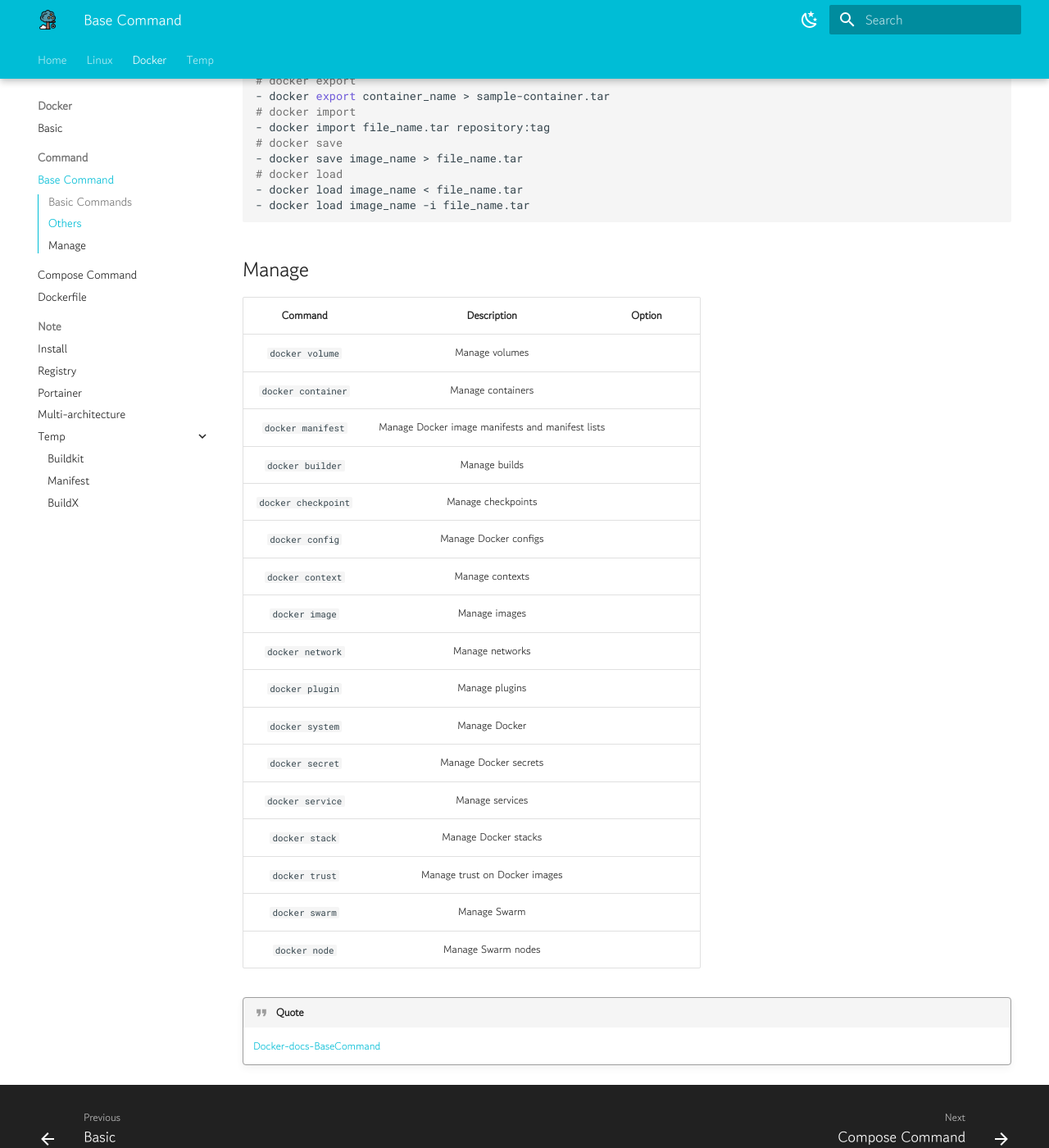
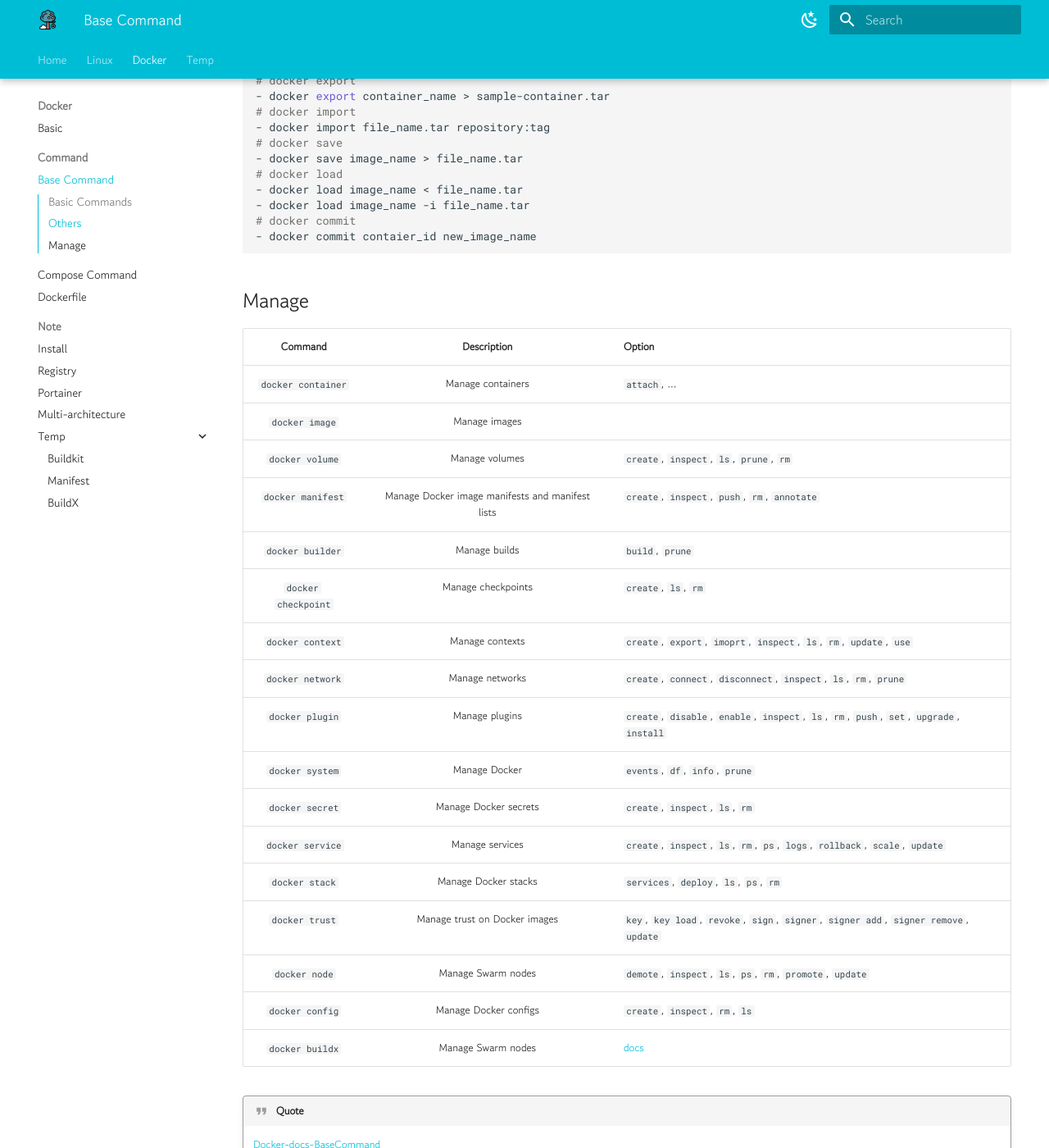
Before and after one commit to YSHeee/YSHeee.github.io, an MkDocs documentation site: the page built from docs/docker/command.md, in a window 1280 px wide and 1400 px high, scrolled down 2903 px. Shown: the whole window at 82% size. Built offline with MkDocs 1.6.1 and Material for MkDocs 9.7.7, drawn with Linux system fonts in a browser that asks for light colours; some of the changed text lies outside the part shown.

Commit message:
Modify,,,

````diff
--- a/docs/docker/command.md
+++ b/docs/docker/command.md
@@ -80,6 +80,8 @@
 # docker load
 - docker load image_name < file_name.tar
 - docker load image_name -i file_name.tar
+# docker commit
+- docker commit contaier_id new_image_name
 ```
 
 
@@ -87,23 +89,23 @@
 ## Manage
 |    Command    |    Description   |    Option    |
 | :-----------: | :-----------: | :-------------- |
-| `docker volume`     |Manage volumes |
-| `docker container`  |Manage containers |
-| `docker manifest`   |Manage Docker image manifests and manifest lists |
-| `docker builder`    |Manage builds |
-| `docker checkpoint` |Manage checkpoints |
-| `docker config`     |Manage Docker configs |
-| `docker context`    |Manage contexts |
+| `docker container`  |Manage containers |`attach`, ...
 | `docker image`      |Manage images |
-| `docker network`    |Manage networks |
-| `docker plugin`     |Manage plugins |
-| `docker system`     |Manage Docker |
-| `docker secret`     |Manage Docker secrets |
-| `docker service`    |Manage services |
-| `docker stack`      |Manage Docker stacks |
-| `docker trust`      |Manage trust on Docker images |
-| `docker swarm`      |Manage Swarm |
-| `docker node`       |Manage Swarm nodes |
+| `docker volume`     |Manage volumes |`create`, `inspect`, `ls`, `prune`, `rm`
+| `docker manifest`   |Manage Docker image manifests and manifest lists |`create`, `inspect`, `push`, `rm`, `annotate`
+| `docker builder`    |Manage builds |`build`, `prune`
+| `docker checkpoint` |Manage checkpoints |`create`, `ls`, `rm`
+| `docker context`    |Manage contexts |`create`, `export`, `imoprt`, `inspect`, `ls`, `rm`, `update`, `use`
+| `docker network`    |Manage networks |`create`, `connect`, `disconnect`, `inspect`, `ls`, `rm`, `prune`
+| `docker plugin`     |Manage plugins |`create`, `disable`, `enable`, `inspect`, `ls`, `rm`, `push`, `set`, `upgrade`, `install`
+| `docker system`     |Manage Docker |`events`, `df`, `info`, `prune`
+| `docker secret`     |Manage Docker secrets |`create`, `inspect`, `ls`, `rm`
+| `docker service`    |Manage services | `create`, `inspect`, `ls`, `rm`, `ps`, `logs`, `rollback`, `scale`, `update`
+| `docker stack`      |Manage Docker stacks |`services`, `deploy`, `ls`, `ps`, `rm`
+| `docker trust`      |Manage trust on Docker images |`key`, `key load`, `revoke`, `sign`, `signer`, `signer add`, `signer remove`, `update`
+| `docker node`       |Manage Swarm nodes |`demote`, `inspect`, `ls`, `ps`, `rm`, `promote`, `update`
+| `docker config`     |Manage Docker configs |`create`, `inspect`, `rm`, `ls`
+| `docker buildx`       |Manage Swarm nodes |[docs](https://docs.docker.com/engine/reference/commandline/buildx/)
 
 !!!quote
     [Docker-docs-BaseCommand](https://docs.docker.com/engine/reference/commandline/docker/)
````
Also changed, not shown: other parts of docs/docker/command.md (+2 -2 lines).
